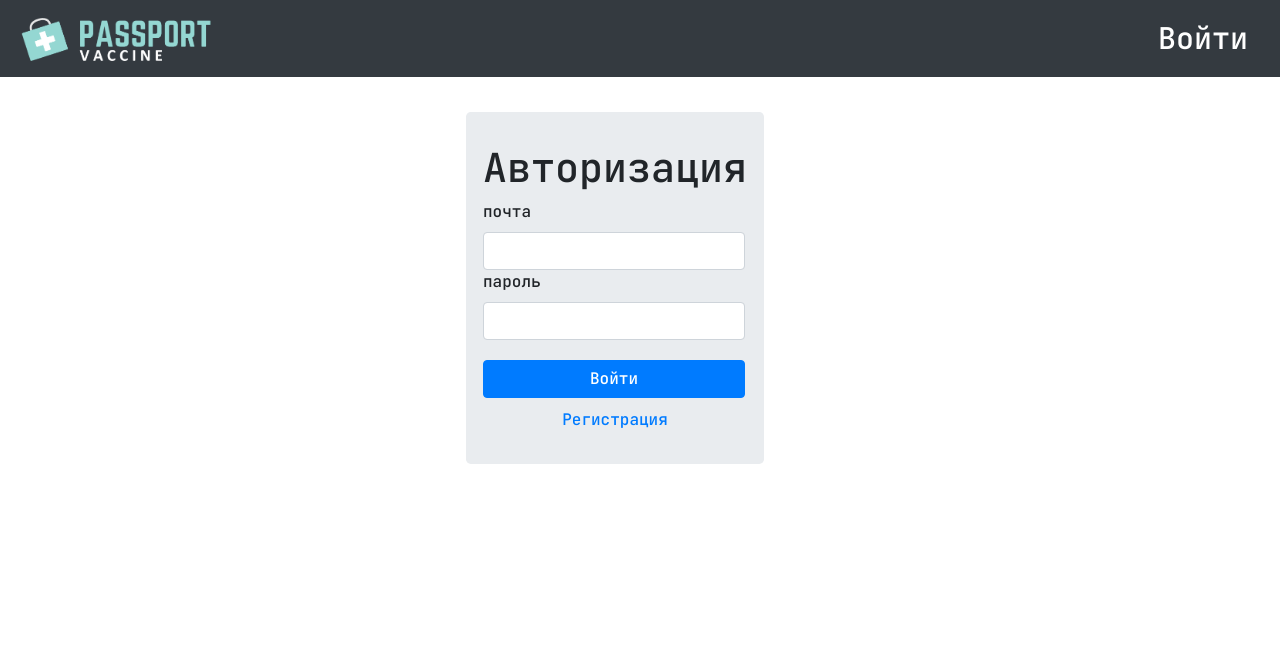
After one commit to rocks-py/django-vaccine-passport, a Django app: template vaccineapp/templates/login.html in a window 1280 px wide. The commit adds this page. Shown: the top 663 px of the page. Run offline with Django 3.2, Linux system fonts and the light colour scheme; the template is opened without the code that fills it, so the values that code supplies are empty; parts of the project's set-up code (start-up, migrations or seed data) failed here and were passed over.

Commit message:
добавил страницу /login

```diff
--- a/vaccineapp/static/style.css
+++ b/vaccineapp/static/style.css
@@ -21,7 +21,7 @@ body {
   }
 }
 
-a {
+.navbar a {
   color: white;
   font-size: 30px;
 }
--- /dev/null
+++ b/vaccineapp/templates/login.html
@@ -0,0 +1,42 @@
+{% extends 'base.html'%}
+{% load static %}
+
+
+{%block content%}
+<main class="login-container container-fluid d-flex justify-content-center">
+    <div class="row align-self-center">
+        <div class="jumbotron" style="margin-right: 50px;">
+            <div class="row">
+                <h1 class="text-center">Авторизация</h1>
+            </div>
+            <div class="row">
+                <form method="post">
+                    {% csrf_token %}
+                    <div>
+                        <label for="email-input">почта</label>
+                        <input id="email-input" type="email" class="form-control"></input>
+                    </div>
+                    <div>
+                        <label for="password-input">пароль</label>
+                        <input id="password-input" type="password" class="form-control"></input>
+                    </div>
+                    {% comment %} {{ form.as_p }} {% endcomment %}
+                    <div class="" style="margin-top: 20px;">
+                        <button type="submit" class="btn btn-primary" style="width: 100%;">Войти</button>
+                    </div>
+                </form>
+            </div>
+            <div class="row">
+                <div class="col-12 text-center" style="margin-top: 10px;">
+                    <a href="register">Регистрация</a>
+                </div>
+            </div>
+        </div>
+    </div>
+</main>
+<style>
+body {
+  overflow: hidden;
+}
+</style>
+{%endblock%}
--- a/vaccineapp/templates/navbar.html
+++ b/vaccineapp/templates/navbar.html
@@ -7,6 +7,7 @@
         aria-controls="navbarCollapse" aria-expanded="false" aria-label="Toggle navigation">
         <span class="navbar-toggler-icon"></span>
     </button>
+    {% if user.is_authenticated %}
     <div class="collapse navbar-collapse" id="navbarCollapse">
         <ul class="navbar-nav mr-auto">
         <li class="nav-item {%if request.path_info == '/' %}active{%endif%}">
@@ -28,10 +29,12 @@
             <a class="dropdown-item" href="/logout"><i class="fa fa-sign-out-alt"></i>Выход</a>
         </div>
     </div>
-    {% comment %} <div>
-        <div class="avatar"></div>
-    </div> {% endcomment %}
-
-    <script>
-    </script>
+    {%else%}
+    <div class="collapse navbar-collapse"></div>
+    <div class="nav-item dropdown my-2 my-lg-0" id="nav-user">
+        <a class="nav-link" href="/login" role="button">
+        Войти
+        </a>
+    </div>
+    {%endif%}
 </nav>
--- a/vaccineapp/templates/promo.html
+++ b/vaccineapp/templates/promo.html
@@ -7,10 +7,10 @@
     <div class="row align-self-center">
         <div class="col-12" style="margin-right: 50px;">
             <div class="row">
-                <h1 class="">Паспорт прививок</h1>
+                <h1>Паспорт прививок</h1>
             </div>
             <div class="row">
-                <h4 class="">Защити себя и близких</h4>
+                <h4>Защити себя и близких</h4>
             </div>
         </div>
     </div>
--- a/vaccineapp/urls.py
+++ b/vaccineapp/urls.py
@@ -1,4 +1,3 @@
-from django.urls import path
 
 from . import views
 
@@ -11,4 +10,5 @@ urlpatterns = [
     path('collections', views.CollectionList.as_view(), name='collection-list'),
     path('collections/<int:pk>/', views.CollectionDetail.as_view(), name='collection-detail'),
     path('promo', views.promo, name='promo'),
+    path('login', views.login, name='login'),
 ]
--- a/vaccineapp/views.py
+++ b/vaccineapp/views.py
@@ -9,6 +9,9 @@ from django.http import JsonResponse
 
 def promo(request):
     return render(request, 'promo.html')
+
+def login(request):
+    return render(request, 'login.html')
 
 def index(request):
     # # if not request.user:
```
